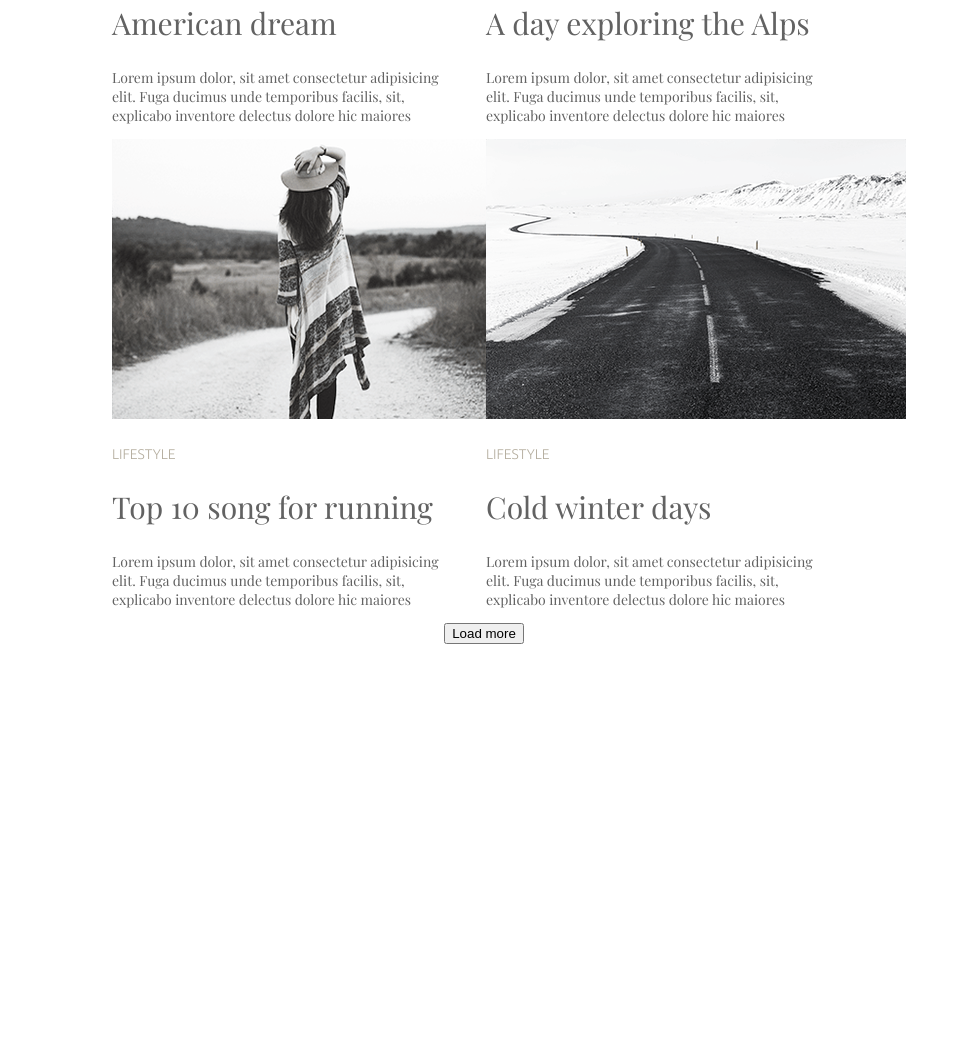
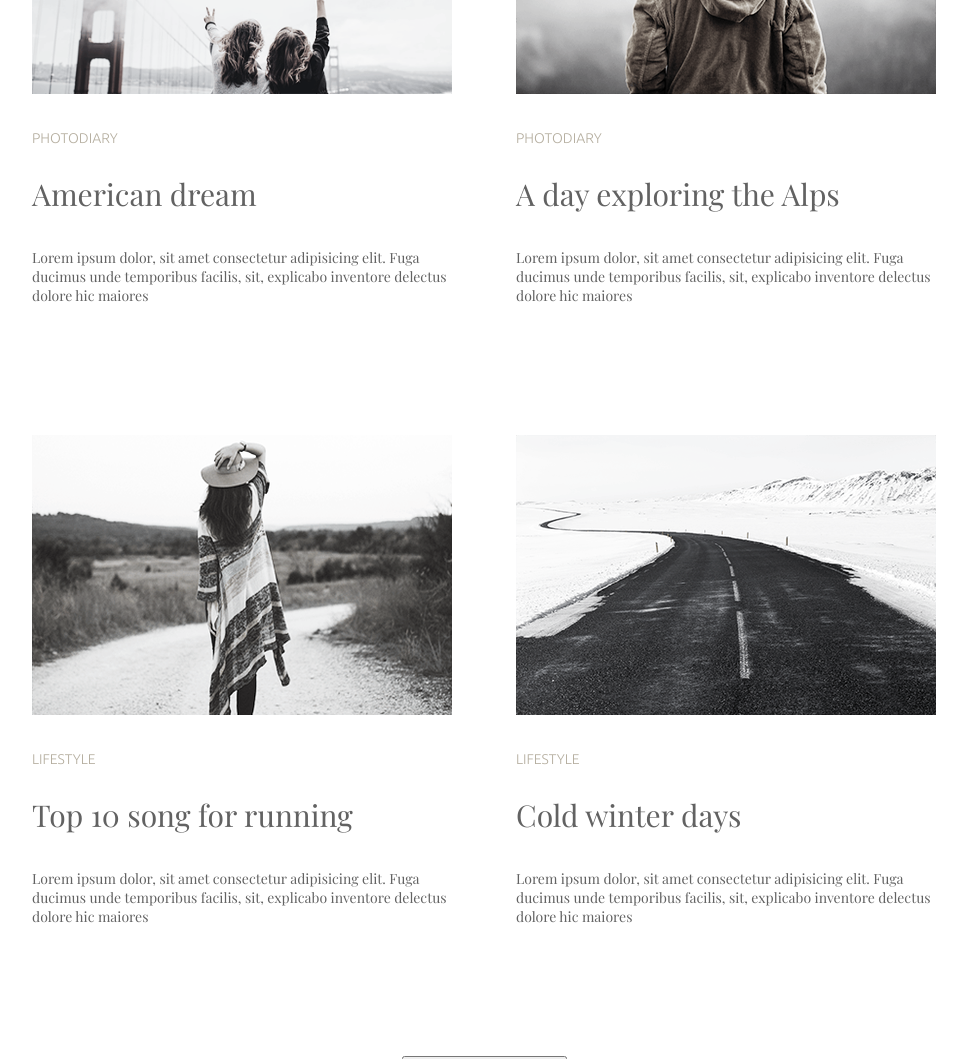
Before and after one commit to Ihor152/goiteens-front-end, a plain HTML site: page homework-3/index.html in a window 1280 px wide. Shown: the part 929-1988 px from the top of the page, without its empty margins (156-1123 px from the left). Before the commit the page ends 1581 px from the top, so only its background shows below. Drawn offline with nearby package versions, Linux system fonts and the light colour scheme.

Commit message:
ustraneny zamechaniya

```diff
--- a/homework-3/index.html
+++ b/homework-3/index.html
@@ -1,12 +1,14 @@
 <!DOCTYPE html>
 <html lang="zxx">
+
 <head>
     <meta charset="UTF-8">
     <meta http-equiv="X-UA-Compatible" content="IE-Edge">
     <meta name="viewport" content="width-device-width, initial-scale=1.0">
     <title>Class 1</title>
-<link rel= "stylesheet" href="style.css">
+    <link rel="stylesheet" href="style.css">
 </head>
+
 <body>
     <header class="header">
         <nav class="menu">
@@ -21,70 +23,77 @@
     </header>
     <main class="main">
         <section class="section">
-      <div class="life_card">
+            <section class="life_card">
                 <img class="life_card_img" src="img/concert.png" alt="lifestyle">
 
                 <h5 class="life_card_h5">lifestyle</h5>
 
                 <h2 class="life_card_h2">More than just a music festival</h2>
-        <p class="life_card_p">Lorem ipsum dolor, sit amet consectetur adipisicing elit. Fuga ducimus unde temporibus facilis, sit,
+                <p class="life_card_p">Lorem ipsum dolor, sit amet consectetur adipisicing elit. Fuga ducimus unde
+                    temporibus facilis, sit,
                     explicabo inventore delectus dolore hic maiores
                 </p>
-        </div>
-        <div class="life_card">
+            </section>
+            <section class="life_card">
                 <img class="life_card_img" src="img/cup.png" alt="lifestyle">
 
                 <h5 class="life_card_h5">lifestyle</h5>
 
                 <h2 class="life_card_h2">Life tastes better with coffee</h2>
-            <p class="life_card_p">Lorem ipsum dolor, sit amet consectetur adipisicing elit. Fuga ducimus unde temporibus facilis, sit,
+                <p class="life_card_p">Lorem ipsum dolor, sit amet consectetur adipisicing elit. Fuga ducimus unde
+                    temporibus facilis, sit,
                     explicabo inventore delectus dolore hic maiores
                 </p>
-            </div>
+            </section>
 
-            <div class="life_card">
+            <section class="life_card">
                 <img class="life_card_img" src="img/bridge.png" alt="lifestyle">
 
                 <h5 class="life_card_h5">photodiary</h5>
 
                 <h2 class="life_card_h2">American dream</h2>
-                <p class="life_card_p">Lorem ipsum dolor, sit amet consectetur adipisicing elit. Fuga ducimus unde temporibus facilis, sit,
+                <p class="life_card_p">Lorem ipsum dolor, sit amet consectetur adipisicing elit. Fuga ducimus unde
+                    temporibus facilis, sit,
                     explicabo inventore delectus dolore hic maiores
                 </p>
-                </div>
-                <div class="life_card">
+            </section>
+            <section class="life_card">
                 <img class="life_card_img" src="img/girl.png" alt="lifestyle">
 
                 <h5 class="life_card_h5">photodiary</h5>
 
                 <h2 class="life_card_h2">A day exploring the Alps</h2>
-                    <p class="life_card_p">Lorem ipsum dolor, sit amet consectetur adipisicing elit. Fuga ducimus unde temporibus facilis, sit,
+                <p class="life_card_p">Lorem ipsum dolor, sit amet consectetur adipisicing elit. Fuga ducimus unde
+                    temporibus facilis, sit,
                     explicabo inventore delectus dolore hic maiores
                 </p>
-                    </div>
-                    <div class="life_card">
+            </section>
+            <section class="life_card">
                 <img class="life_card_img" src="img/track.png" alt="lifestyle">
 
                 <h5 class="life_card_h5">lifestyle</h5>
 
                 <h2 class="life_card_h2">Top 10 song for running</h2>
-                        <p class="life_card_p">Lorem ipsum dolor, sit amet consectetur adipisicing elit. Fuga ducimus unde temporibus facilis, sit,
+                <p class="life_card_p">Lorem ipsum dolor, sit amet consectetur adipisicing elit. Fuga ducimus unde
+                    temporibus facilis, sit,
                     explicabo inventore delectus dolore hic maiores
                 </p>
-                        </div>
-                        <div class="life_card">
+            </section>
+            <section class="life_card">
                 <img class="life_card_img" src="img/road.png" alt="lifestyle">
 
                 <h5 class="life_card_h5">lifestyle</h5>
 
                 <h2 class="life_card_h2">Cold winter days</h2>
-                            <p class="life_card_p">Lorem ipsum dolor, sit amet consectetur adipisicing elit. Fuga ducimus unde temporibus facilis, sit,
+                <p class="life_card_p">Lorem ipsum dolor, sit amet consectetur adipisicing elit. Fuga ducimus unde
+                    temporibus facilis, sit,
                     explicabo inventore delectus dolore hic maiores
                 </p>
-                            </div>
+            </section>
 
         </section>
-   <button>Load more</button>
+        <button class="load_button">Load more</button>
     </main>
 </body>
+
 </html>
--- /dev/null
+++ b/homework-3/reset.css
@@ -0,0 +1,16 @@
+* {
+    margin: 0;
+    padding: 0;
+    box-sizing: border-box;
+    -webkit-box-sizing: border-box;
+    -moz-box-sizing: border-box;
+}
+
+a {
+    text-decoration: none;
+    color: #000;
+}
+
+li {
+    list-style: none;
+}
--- a/homework-3/style.css
+++ b/homework-3/style.css
@@ -1,10 +1,12 @@
+@import url('https://fonts.googleapis.com/css2?family=Playfair+Display&display=swap');
 @import url('https://fonts.googleapis.com/css2?family=Playfair+Display&display=swap');
 @import url('https://fonts.googleapis.com/css2?family=Playfair+Display&family=Ubuntu:wght@300&display=swap');
+@import "reset.css";
 .header{
    width: 940px;
    text-align: center;
    margin: 0 auto;
-   /*display: inline-block;*/
+   margin-bottom: 102px;
 }
 .menu{
    display: inline-block;
@@ -38,6 +40,7 @@ font-family: 'Ubuntu', sans-serif;
 font-weight: 300;
  /*написать слово БОЛЬШИМИ буквами*/
  text-transform: uppercase;
+ margin-bottom: 28px;
 }
 
 .menu_list_item {
@@ -67,16 +70,18 @@ width: 940px;
     width: 420px;
     /*ставим height: auto чтобы сохранялись пропорции картинки*/
     height: auto;
+    margin-bottom: 32px;
 
    }
    .life_card {
-      width: 350px;
+      width: 420px;
       text-align: left;
       /*этот селектор дает команду элементам выстоиться в несколько колонок*/
       display: inline-block;
-      margin-right: 20px;
-  }
-
+      margin-right: 60px;
+}
+.life_card:nth-child(2n+2) {
+   margin-right: 0;}
 .life_card_h2{
       color: #626262;
       font-family: 'Playfair Display', serif;
@@ -84,6 +89,7 @@ width: 940px;
       /*установить ВЕС(ЖИРНОСТЬ) шрифта*/
       font-weight: 400;
       text-align:left;
+      margin-bottom: 34px;
 }
 .life_card_p{
    color: #626262;
@@ -92,4 +98,12 @@ width: 940px;
    /*установить ВЕС(ЖИРНОСТЬ) шрифта*/
    font-weight: 400;
    text-align:left;
+   margin-bottom: 130px;
 }
+.load_button{
+   width: 165px ;
+   height:61px;
+   font-family: 'Playfair Display', serif;
+   font-size: 20px;
+   font-weight: 400;
+}
```
Lines whose indentation alone changed are shown as unchanged.
